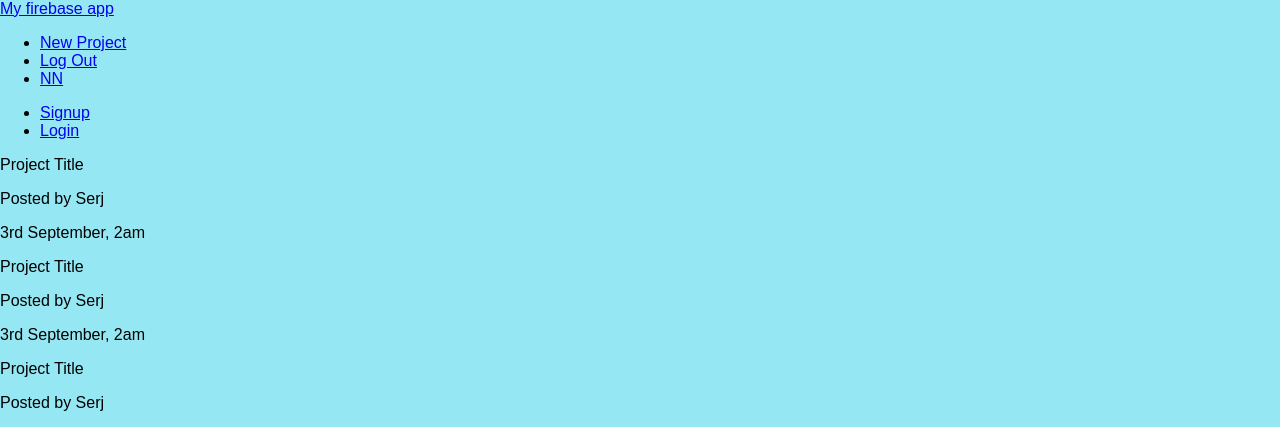
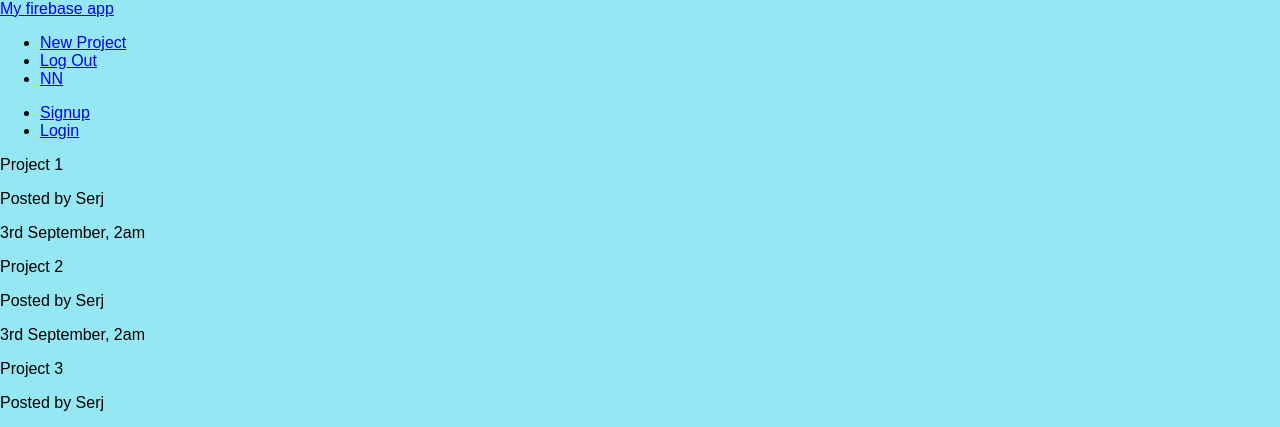
Before and after one commit to sergiupop/react-redux-firebase, a React (Create React App) app in the folder firebaseapp/: page / in a window 1280 px wide. Shown: the top 427 px of the page. Built offline with nearby package versions, Linux system fonts and the light colour scheme; the HTML template or start-up script is replaced by a standard one.

Commit message:
Add projects dummy data

```diff
--- a/firebaseapp/src/components/dashboard/Dashboard.js
+++ b/firebaseapp/src/components/dashboard/Dashboard.js
@@ -1,14 +1,17 @@
 import React, { Component } from 'react';
+import { connect } from 'react-redux';
 import Notifications from './Notifications';
 import ProjectList from '../projects/ProjectList';
 
 class Dashboard extends Component {
     render() {
+        const { projects } = this.props;
+
         return (
             <div className="dashboard container">
                 <div className="row">
                     <div className="col s12 m6">
-                        <ProjectList/>
+                        <ProjectList projects={projects}/>
                     </div>
                     <div className="col s12 m5 offset-m1">
                         <Notifications/>
@@ -19,4 +22,10 @@
     }
 }
 
-export default Dashboard;
+const mapStateToProps = (state) => {
+    return {
+        projects: state.project.projects
+    }
+}
+
+export default connect(mapStateToProps)(Dashboard);
--- a/firebaseapp/src/components/projects/ProjectList.js
+++ b/firebaseapp/src/components/projects/ProjectList.js
@@ -1,12 +1,16 @@
 import React from 'react';
 import ProjectSummary from './ProjectSummary';
 
-const ProjectList = () => {
+const ProjectList = ({ projects }) => {
     return (
         <div className="project-list section">
-            <ProjectSummary/>
-            <ProjectSummary/>
-            <ProjectSummary/>
+            {
+                projects && projects.map(project => {
+                    return (
+                        <ProjectSummary project={project} key={project.id}/>
+                    )
+                })
+            }
         </div>
     )
 }
--- a/firebaseapp/src/components/projects/ProjectSummary.js
+++ b/firebaseapp/src/components/projects/ProjectSummary.js
@@ -1,10 +1,10 @@
 import React from 'react';
 
-const ProjectSummary = () => {
+const ProjectSummary = ({ project }) => {
     return (
         <div className="card z-depth-0 project-summary">
             <div className="card-content grey-text text-darken-3">
-                <span className="card-title">Project Title</span>
+                <span className="card-title">{project.title}</span>
                 <p>Posted by Serj</p>
                 <p className="grey-text">3rd September, 2am</p>
             </div>
--- a/firebaseapp/src/store/reducers/projectReducer.js
+++ b/firebaseapp/src/store/reducers/projectReducer.js
@@ -1,4 +1,10 @@
-const initState = {};
+const initState = {
+    projects: [
+        { id: '1', title: 'Project 1', content: 'Content1' },
+        { id: '2', title: 'Project 2', content: 'Content2' },
+        { id: '3', title: 'Project 3', content: 'Content3' }
+    ]
+};
 
 const projectReducer = (state = initState, action) => {
     return state;
```
Also changed, not shown: firebaseapp/public/logo192.png (added), firebaseapp/public/logo512.png (added).
